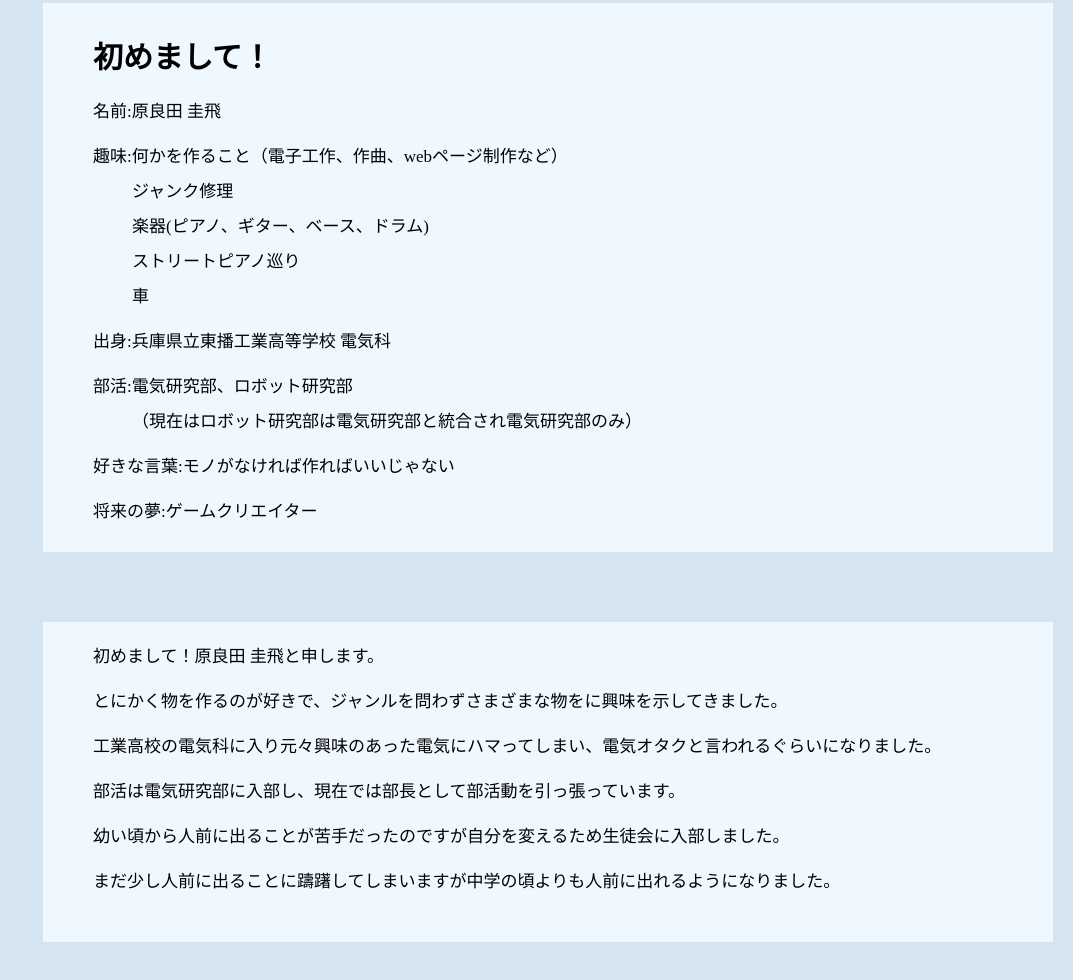
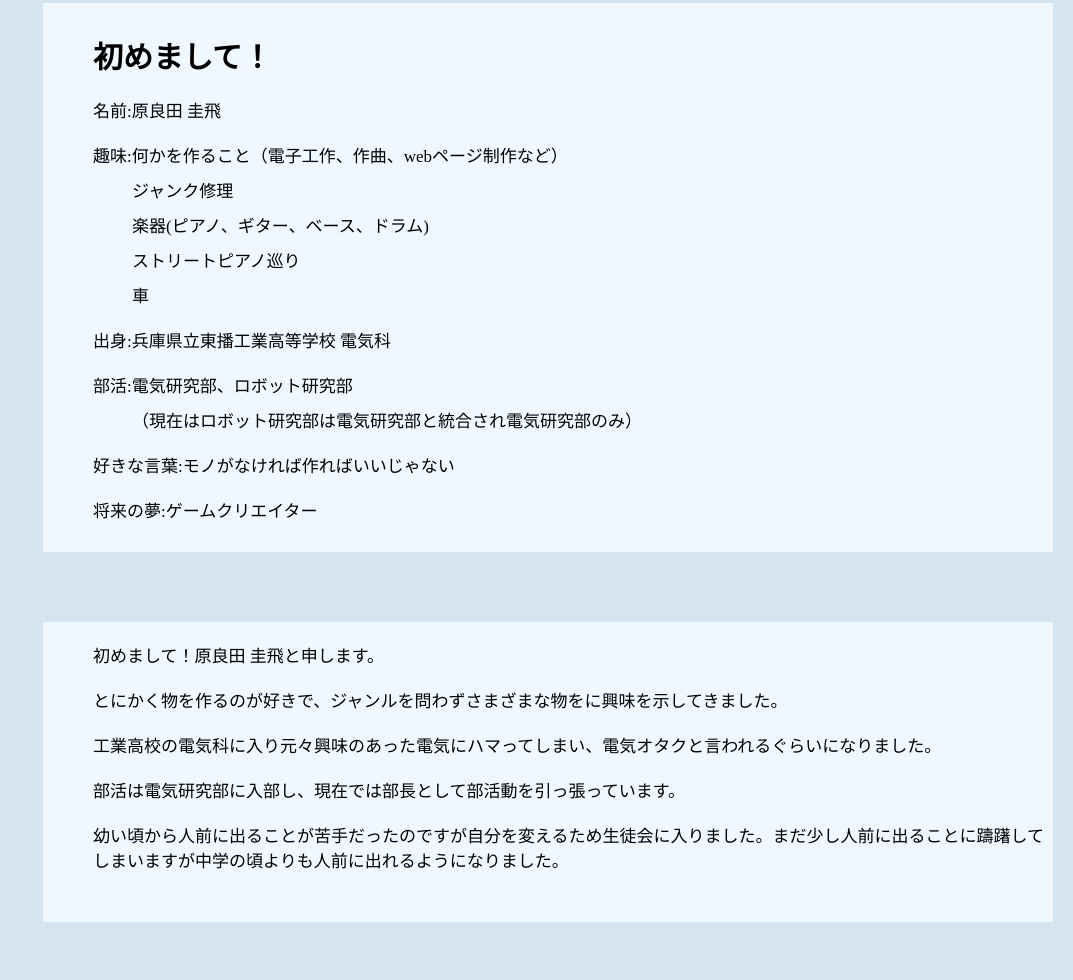
Before and after one commit to watagasi086/wasurenagusa.github.io, a plain HTML site: page index.html in a window 1280 px wide. Shown: the part 1127-2107 px from the top of the page, without its empty margins (207-1280 px from the left). Drawn offline with Linux system fonts and the light colour scheme.

Commit message:
Update index.html

```diff
--- a/index.html
+++ b/index.html
@@ -39,8 +39,7 @@
             <p class="main">とにかく物を作るのが好きで、ジャンルを問わずさまざまな物をに興味を示してきました。</p>
             <p class="main">工業高校の電気科に入り元々興味のあった電気にハマってしまい、電気オタクと言われるぐらいになりました。</p>
             <p class="main">部活は電気研究部に入部し、現在では部長として部活動を引っ張っています。</p>
-            <p class="main">幼い頃から人前に出ることが苦手だったのですが自分を変えるため生徒会に入部しました。</p>
-            <p class="main">まだ少し人前に出ることに躊躇してしまいますが中学の頃よりも人前に出れるようになりました。</p>
+            <p class="main">幼い頃から人前に出ることが苦手だったのですが自分を変えるため生徒会に入りました。まだ少し人前に出ることに躊躇してしまいますが中学の頃よりも人前に出れるようになりました。</p>
             <p class="main"></p>
         </div>
     </main>
```
